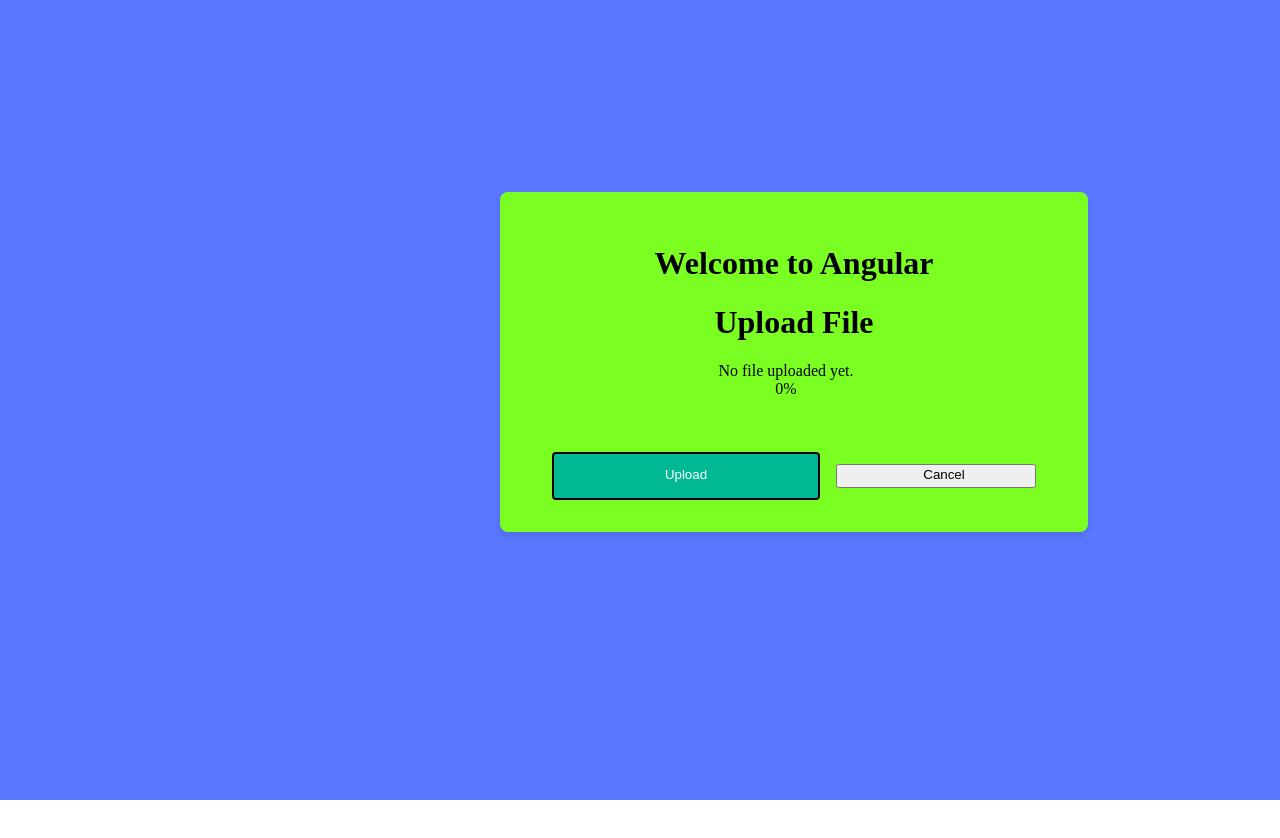
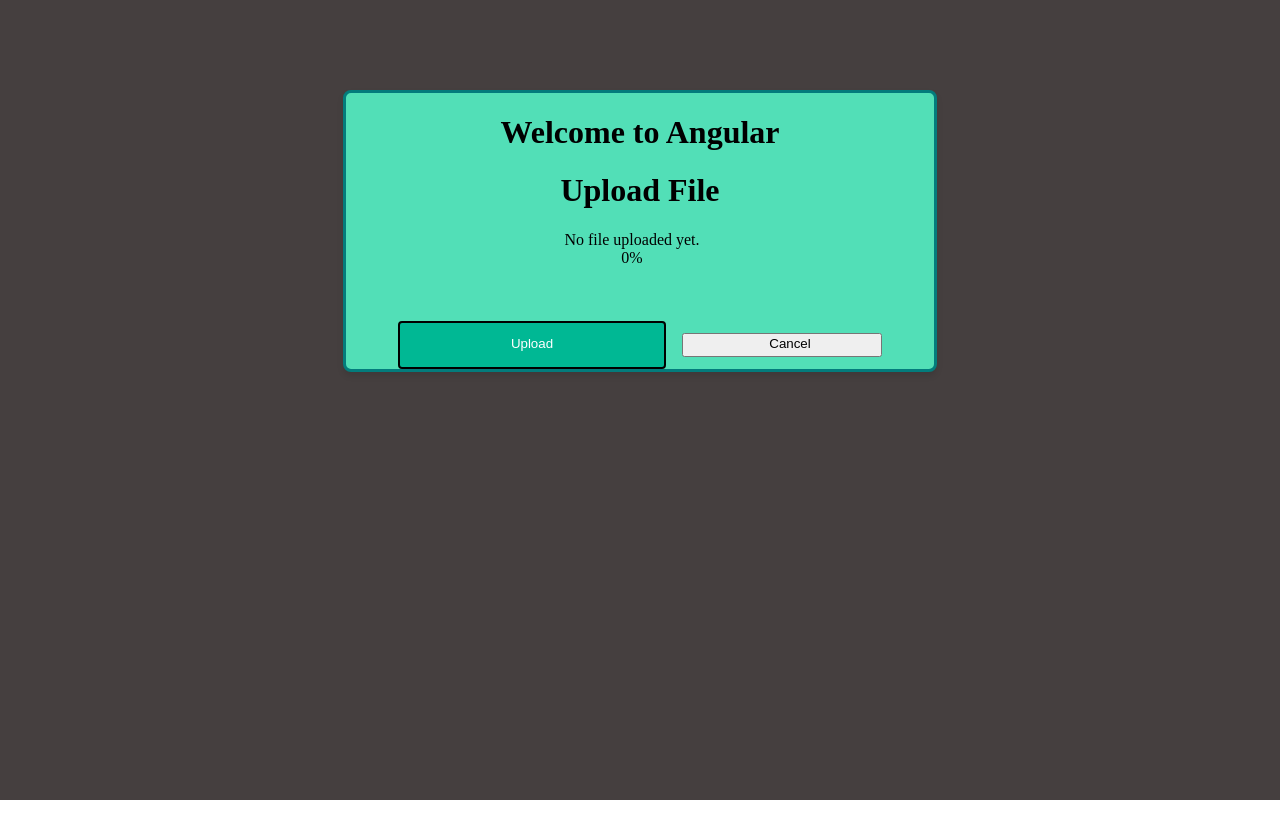
Before and after one commit to alessiopavani2/UploadWidget, an Angular app: page / in a window 1280 px wide. Shown: the top 838 px of the page. After the commit the page ends 800 px from the top, so only its background shows below. Built offline with nearby package versions, Linux system fonts and the light colour scheme.

Commit message:
posizione container e html modificato

```diff
--- a/src/app/app.component.css
+++ b/src/app/app.component.css
@@ -1,24 +1,26 @@
+
 .container {
-
+  margin-right: 23%;
   max-width: 800px;
-  margin: 15%;
-  padding: 2rem;
-  margin-left: 500px;
+  margin-left: 23%;
   text-align: center;
-  background-color: #7bff22;
+  background-color: #52dfb7;
   border-radius: 8px;
   box-shadow: 0 4px 6px rgba(0, 0, 0, 0.1);
+  border-color: rgb(3, 124, 124);
+  border-style: solid;
 }
 
+.posizione{
+  padding: 7%;
+}
 main {
   height: 100%;
   position:relative;
+  background-color: rgb(69, 63, 63);
 }
 
-html {
-  height: 100%;
-  background-color: #5a78ff;
-}
+
 
 .file-input {
   display: none;
--- a/src/app/app.component.html
+++ b/src/app/app.component.html
@@ -4,14 +4,17 @@
   </head>
   <body>
     <main>
-      <div class="container">
-        <h1>Welcome to {{title}}</h1>
-        <h1>Upload File</h1>
+      <div class="posizione">
+        <div class="container">
+          <h1>Welcome to {{title}}</h1>
+          <h1>Upload File</h1>
 
-          <input type="file" class="file-input" (change)="onFileSelected($event)" #fileUpload>
+            <input type="file" class="file-input" (change)="onFileSelected($event)" #fileUpload>
 
 
-      <div class="file-upload">
+        <div class="file-upload">
+      </div>
+
         <div class="file-info">
           {{fileName || "No file uploaded yet."}}
     <div>
```
